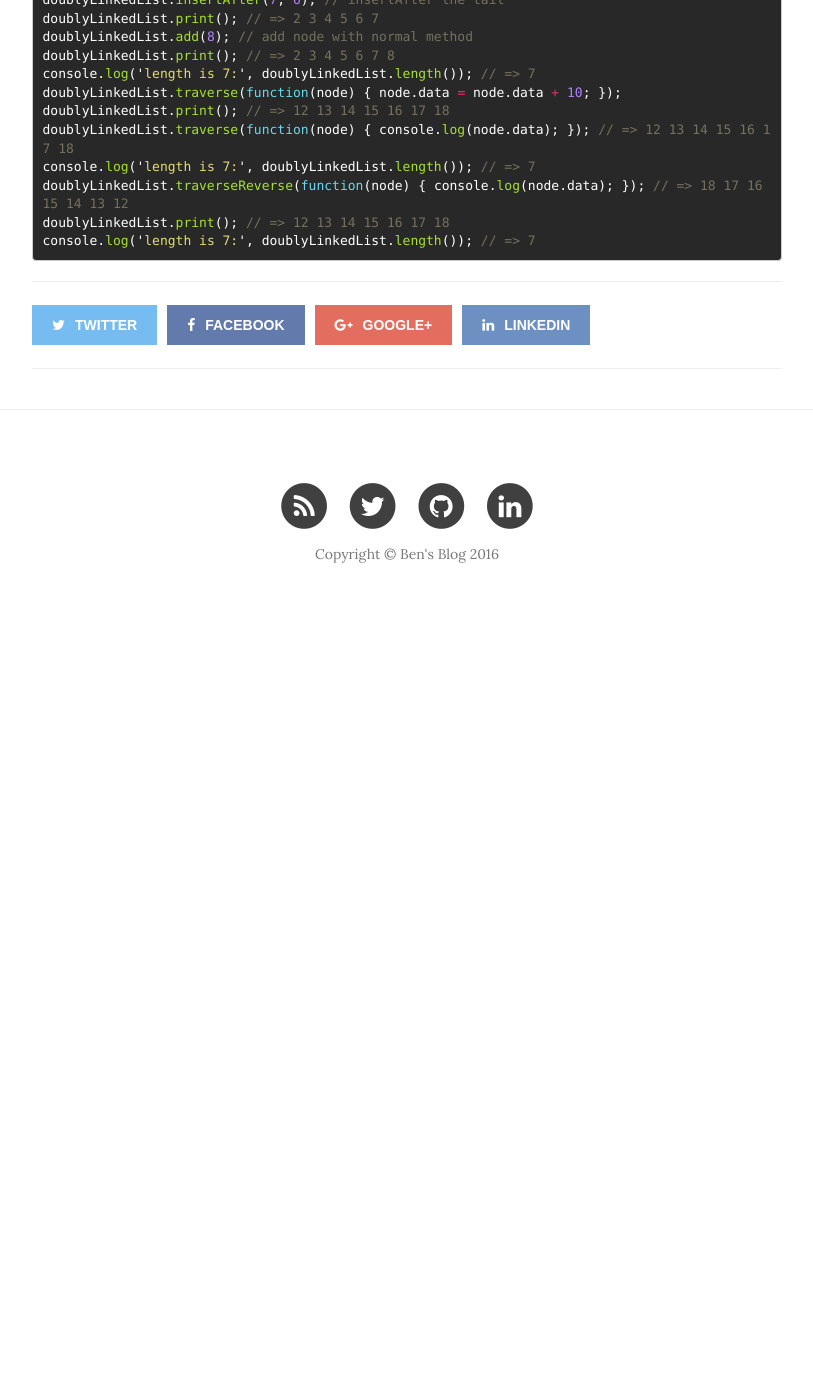
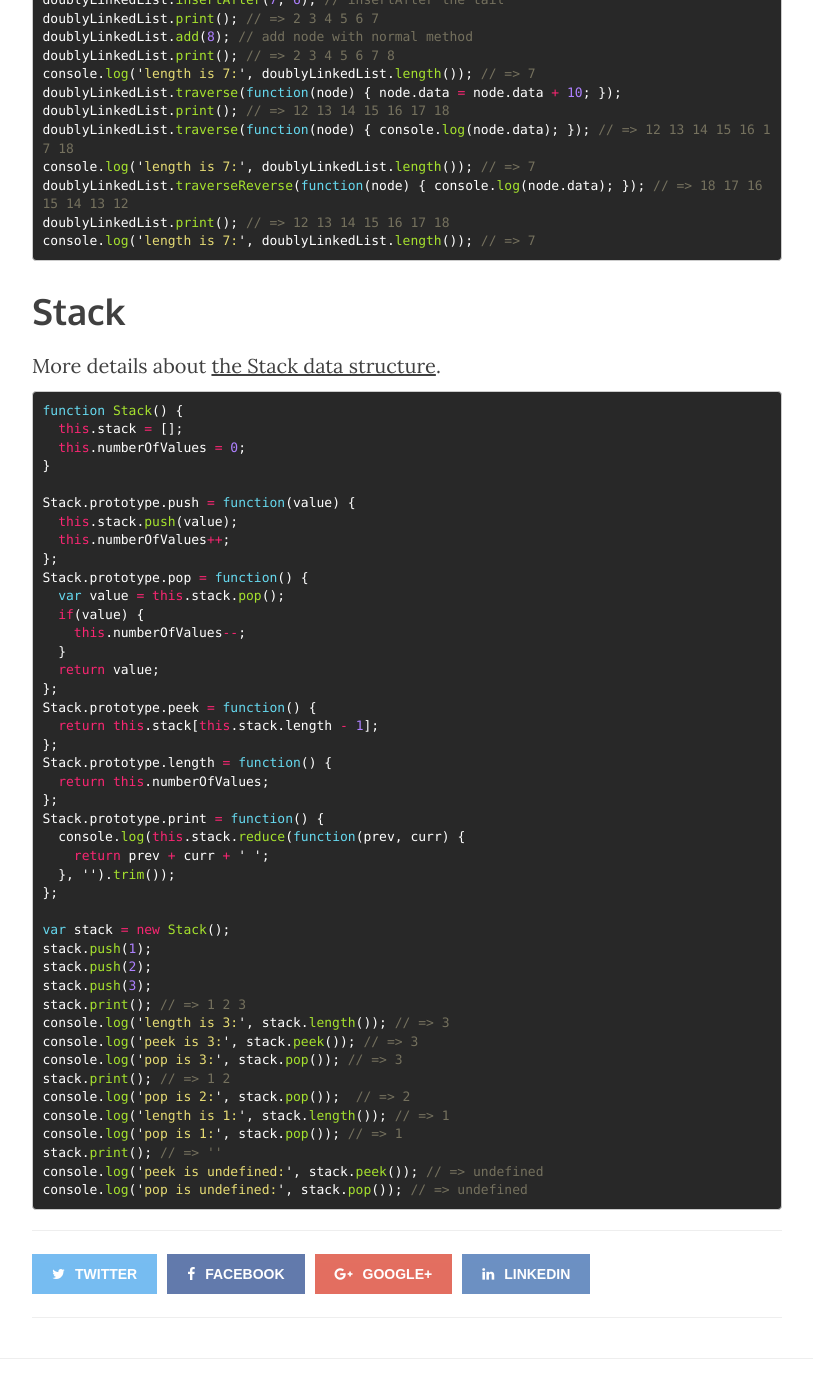
Before and after one commit to benoitvallon/benoitvallon.github.io, a Jekyll site: the page built from _posts/2016-01-11-data-structures-in-javascript-all-the-code.md, in a window 1280 px wide and 1400 px high, scrolled down 7882 px. Shown: the whole window, without its empty margins (233-1046 px from the left). Built offline with Jekyll 4.4.1, drawn with Linux system fonts in a browser that asks for light colours; nearby versions of some CDN libraries; comment, search, counter and statistics services are not loaded; before the commit the page ends 8512 px from its top, so only the background shows below that.

Commit message:
Adds stack post

````diff
--- a/_posts/2016-01-11-data-structures-in-javascript-all-the-code.md
+++ b/_posts/2016-01-11-data-structures-in-javascript-all-the-code.md
@@ -35,3 +35,9 @@ More details about [the Singly Linked List data structure](/data-structures-in-j
 More details about [the Doubly Linked List data structure](/data-structures-in-javascript/the-doubly-linked-list-data-structure).
 
 {% include_relative data-structures-series/doubly-linked-list.md %}
+
+# Stack
+
+More details about [the Stack data structure](/data-structures-in-javascript/the-stack-data-structure).
+
+{% include_relative data-structures-series/stack.md %}
--- /dev/null
+++ b/_posts/data-structures-series/stack.md
@@ -0,0 +1,45 @@
+```js
+function Stack() {
+  this.stack = [];
+  this.numberOfValues = 0;
+}
+
+Stack.prototype.push = function(value) {
+  this.stack.push(value);
+  this.numberOfValues++;
+};
+Stack.prototype.pop = function() {
+  var value = this.stack.pop();
+  if(value) {
+    this.numberOfValues--;
+  }
+  return value;
+};
+Stack.prototype.peek = function() {
+  return this.stack[this.stack.length - 1];
+};
+Stack.prototype.length = function() {
+  return this.numberOfValues;
+};
+Stack.prototype.print = function() {
+  console.log(this.stack.reduce(function(prev, curr) {
+    return prev + curr + ' ';
+  }, '').trim());
+};
+
+var stack = new Stack();
+stack.push(1);
+stack.push(2);
+stack.push(3);
+stack.print(); // => 1 2 3
+console.log('length is 3:', stack.length()); // => 3
+console.log('peek is 3:', stack.peek()); // => 3
+console.log('pop is 3:', stack.pop()); // => 3
+stack.print(); // => 1 2
+console.log('pop is 2:', stack.pop());  // => 2
+console.log('length is 1:', stack.length()); // => 1
+console.log('pop is 1:', stack.pop()); // => 1
+stack.print(); // => ''
+console.log('peek is undefined:', stack.peek()); // => undefined
+console.log('pop is undefined:', stack.pop()); // => undefined
+```
````
Also changed, not shown: _posts/2016-01-11-data-structures-in-javascript.md (+1 -1 lines), _posts/2016-01-14-the-stack-data-structure.md (added, +35 -0 lines), img/2016-01-14-the-stack-data-structure/post-the-stack-data-structure.jpg (added), img/2016-01-14-the-stack-data-structure/stack-plates.jpg (added), 1 other file.
